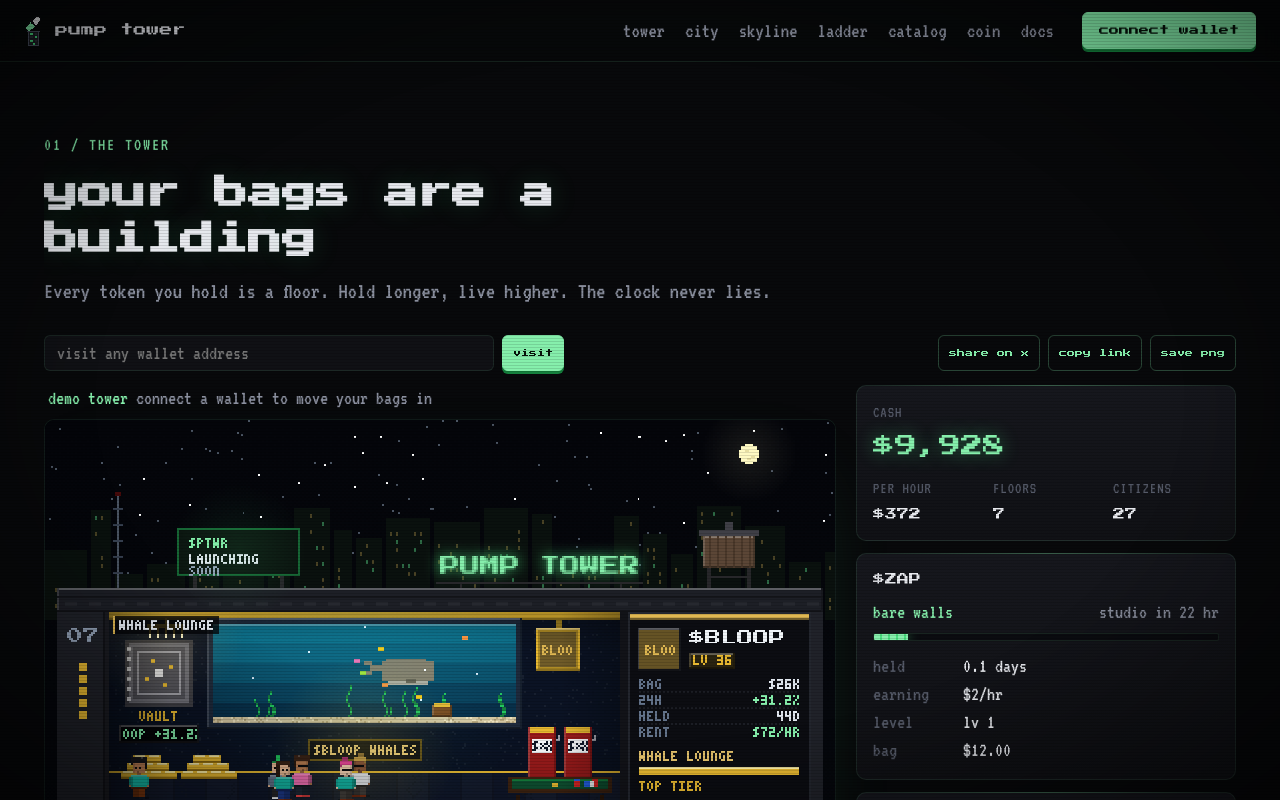
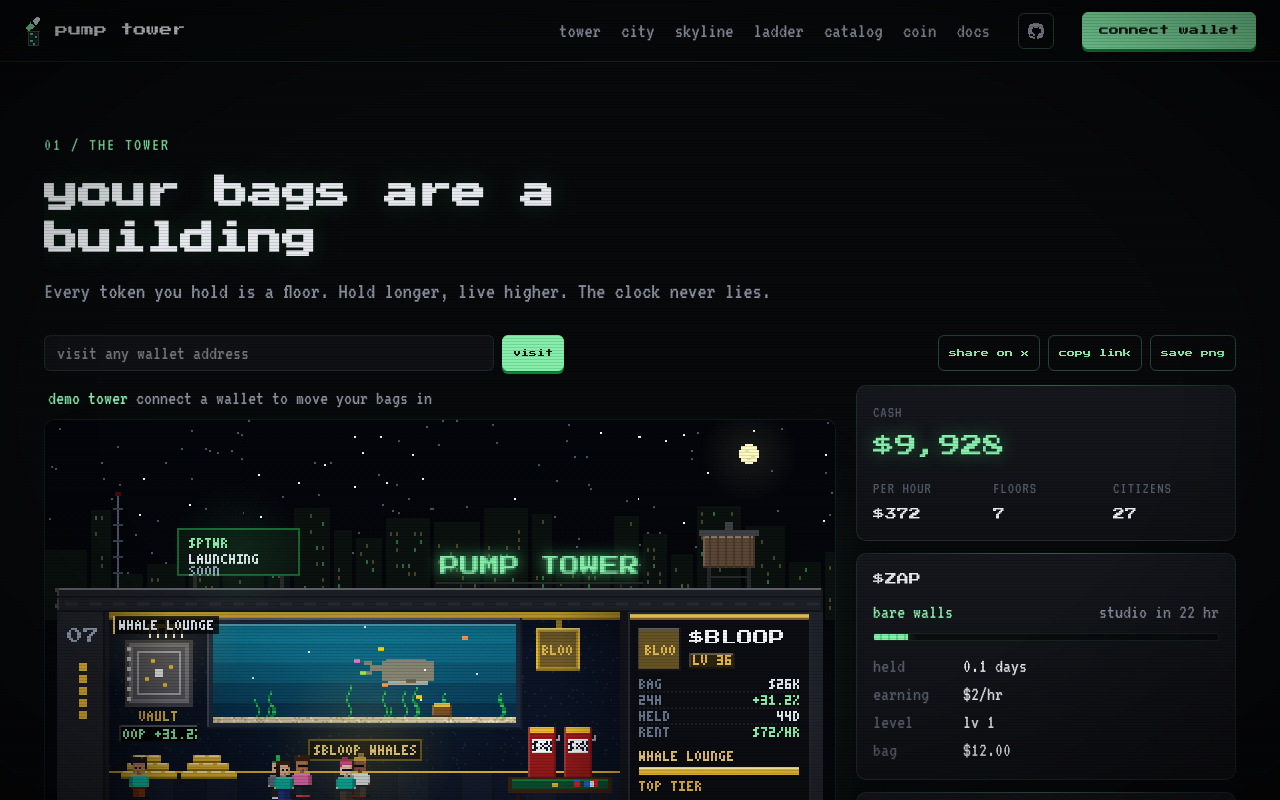
Before and after one commit to DylComp/king-of-the-hill, a Next.js app: page / in a window 1280 px wide. Shown: the top 800 px of the page. Built offline with nearby package versions, Linux system fonts and the light colour scheme.

Commit message:
Add a GitHub link to the nav and footer
Co-Authored-By: Claude Opus 5.5 (1M context) <noreply@anthropic.com>
Claude-Session: https://claude.ai/code/session_017nNCoHLkqe7XjgX7cbMWT4

```diff
--- a/app/globals.css
+++ b/app/globals.css
@@ -1288,3 +1288,27 @@ button.chip.on {
 .wallet-pick p {
   margin: 0;
 }
+.gh {
+  display: grid;
+  place-items: center;
+  width: 36px;
+  height: 36px;
+  border: 1px solid var(--line-strong);
+  border-radius: 6px;
+  color: var(--ink-dim);
+}
+.gh:hover {
+  color: var(--green);
+  background: var(--green-ghost);
+}
+.gh-link {
+  margin-left: auto;
+  display: inline-flex;
+  align-items: center;
+  gap: 6px;
+  white-space: nowrap;
+  color: var(--ink-dim);
+}
+.gh-link:hover {
+  color: var(--green);
+}
--- a/components/Game.tsx
+++ b/components/Game.tsx
@@ -1,5 +1,6 @@
 "use client";
 
+import { GITHUB_URL } from "@/lib/site";
 import { useCallback, useEffect, useMemo, useRef, useState } from "react";
 import {
   HOUSE_MINT,
@@ -99,6 +100,18 @@ type Skyline = {
   total: number;
   season?: { n: number; ends: number; rows: (SkylineRow & { points: number })[]; total: number };
 };
+
+/** GitHub's mark redrawn on a 16px pixel grid to match the site. */
+function GitHubMark() {
+  return (
+    <svg width="18" height="18" viewBox="0 0 16 16" shapeRendering="crispEdges" aria-hidden>
+      <path
+        fill="currentColor"
+        d="M5 1h6v1h2v1h1v2h1v6h-1v2h-1v1h-2v1H9v-3h1v-1h1v-1h1V6h-1V4h-1v1H6V4H5v2H4v3h1v1h1v1h1v1H5v-1H3v1h2v1h2v2H5v-1H3v-1H2v-2H1V5h1V3h1V2h2z"
+      />
+    </svg>
+  );
+}
 
 function provider(): PhantomLike | null {
   const w = window as unknown as { phantom?: { solana?: PhantomLike }; solana?: PhantomLike; solflare?: PhantomLike; backpack?: PhantomLike };
@@ -504,6 +517,9 @@ export default function Game() {
             </a>
           ))}
         </nav>
+        <a className="gh" href={GITHUB_URL} target="_blank" rel="noopener" title="source code on GitHub" aria-label="GitHub">
+          <GitHubMark />
+        </a>
         {me ? (
           <button className="btn ghost" onClick={disconnect} title="sign out">
             {shortAddr(me)}
@@ -1039,6 +1055,9 @@ export default function Game() {
           Pump Tower only reads your wallet. Signing in is a free message signature, never a transaction, and it cannot move your tokens.
           {db ? " Purchases are saved to your wallet and follow you to any device." : " Items you place are saved in this browser."}
         </span>
+        <a className="gh-link" href={GITHUB_URL} target="_blank" rel="noopener">
+          <GitHubMark /> source on github
+        </a>
       </footer>
 
       {shopOpen && (
--- a/lib/howto.ts
+++ b/lib/howto.ts
@@ -107,6 +107,7 @@ export const DOCS: DocSection[] = [
       ["Read only", "Pump Tower reads balances and history. It never asks for a transaction."],
       ["Sign in", "A free message signature to prove the wallet is yours. It can't move tokens."],
       ["Wallets", "Phantom, Solflare and Backpack. On a phone, connect opens Pump Tower inside the Phantom or Solflare app."],
+      ["Source", "The full code is on GitHub, linked in the menu and footer."],
       ["Fair use", "Each connection gets a set number of requests a minute, so bots can't flood sign-in or the shop. Hit it and you wait a minute."],
     ],
   },
--- a/lib/site.ts
+++ b/lib/site.ts
@@ -4,3 +4,6 @@
 const host = process.env.VERCEL_PROJECT_PRODUCTION_URL || process.env.NEXT_PUBLIC_VERCEL_PROJECT_PRODUCTION_URL || "pumptowers.fun";
 export const SITE_HOST = host.replace(/^https?:\/\//, "");
 export const SITE_URL = `https://${SITE_HOST}`;
+
+/** Source code, linked from the nav and footer. */
+export const GITHUB_URL = "https://github.com/DylComp/pump-tower";
```
